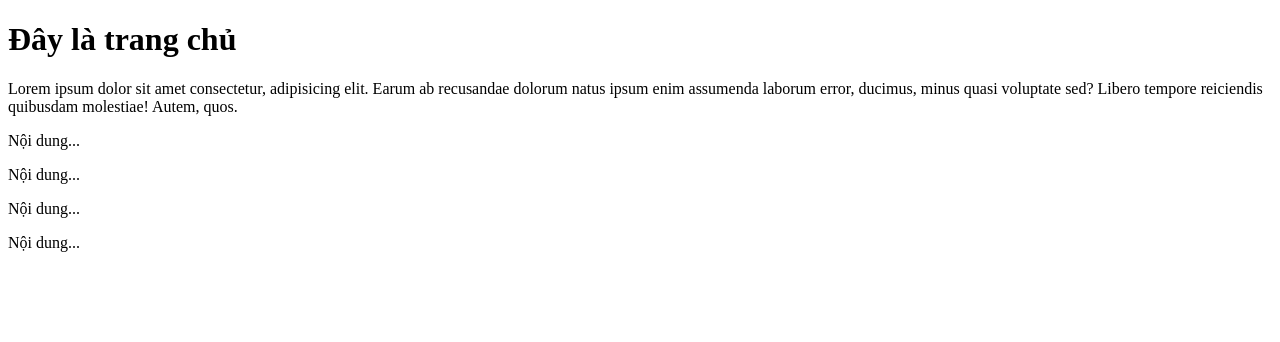
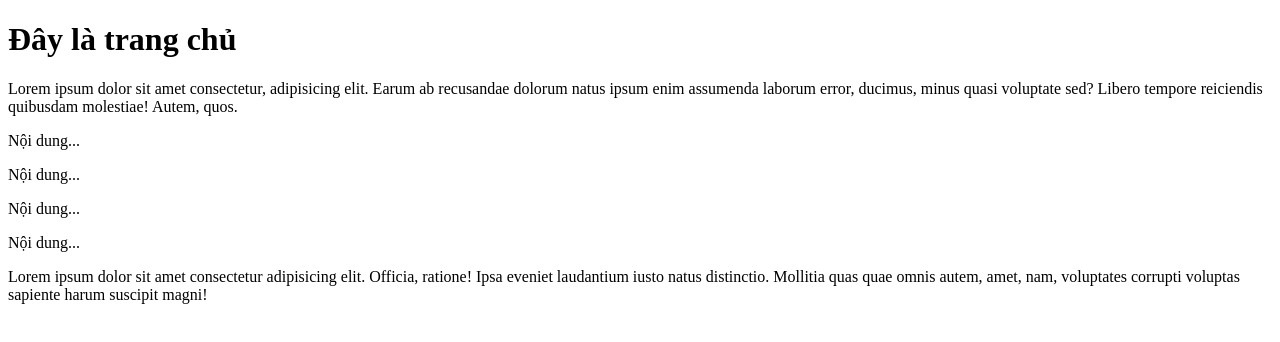
Before and after one commit to DoHoangNgan-11224542/bai-13-front-end, a plain HTML site: page index.html in a window 1280 px wide. Drawn offline with Linux system fonts and the light colour scheme.

Commit message:
Update page home

```diff
--- a/index.html
+++ b/index.html
@@ -12,5 +12,6 @@
     <p>Nội dung...</p>
     <p>Nội dung...</p>
     <p>Nội dung...</p>
+    <p>Lorem ipsum dolor sit amet consectetur adipisicing elit. Officia, ratione! Ipsa eveniet laudantium iusto natus distinctio. Mollitia quas quae omnis autem, amet, nam, voluptates corrupti voluptas sapiente harum suscipit magni!</p>
 </body>
 </html>
```
